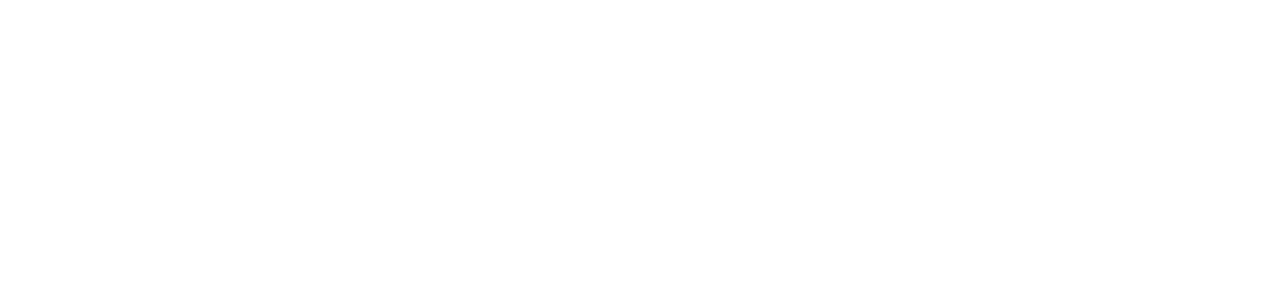
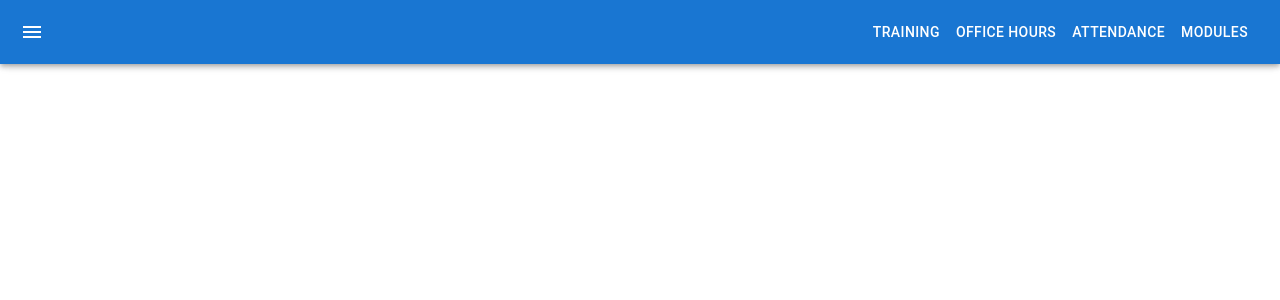
Before and after one commit to cfgjc24/Team-4, a React (Vite) app in the folder frontend/: page /tutor-home-page in a window 1280 px wide. Before the commit this address had no page. Shown: the top 300 px of the page. Built offline with nearby package versions, Linux system fonts and the light colour scheme.

Commit message:
navbar added to tutor home page

```diff
--- a/frontend/src/App.jsx
+++ b/frontend/src/App.jsx
@@ -3,6 +3,7 @@
 import './App.css'
 import StudentSignIn from './pages/StudentSignIn';
 import TutorSignIn from './pages/TutorSignIn';
+import ButtonAppBar from './pages/TutorHomePage';
 
 
 function App() {
@@ -12,9 +13,10 @@
       <Router>
         <Routes>
             <Route path="/" element={<StudentSignIn/>} />
+            <Route path = "/tutor-home-page" element={<ButtonAppBar/>} />
          {/* <Route path="/create-account" element={<CreateAccount/>} />  */}
           {/* <Route path="/student-signup" element={<StudentSignIn/>} />  */}
-           <Route path = "/tutor-signup" element={<TutorSignIn/>} />
+           {/* <Route path = "/tutor-signup" element={<TutorSignIn/>} /> */}
          {/* <Route path = "/teacher-signup" element={<TeacherSignIn/>} />
           <Route path = "/admin-signup" element={<AdminSignIn/>} />
           <Route path = "/student-dashboard" element={<StudentDashboard/>} />
--- a/frontend/src/components/NavBar.jsx
+++ b/frontend/src/components/NavBar.jsx
@@ -8,15 +8,17 @@
 
 const Navbar = () => {
   return (
-    <AppBar position="static">
+    <AppBar position="fixed" sx= {{width: '100%'}}>
       <Toolbar>
         <IconButton edge="start" color="inherit" aria-label="menu">
           <MenuIcon />
         </IconButton>
         <Typography variant="h6" style={{ flexGrow: 1 }}>
-          Navbar
         </Typography>
-        <Button color="inherit">Login</Button>
+        <Button color="inherit">Training</Button>
+        <Button color="inherit">Office Hours</Button>
+        <Button color="inherit">Attendance</Button>
+        <Button color="inherit">Modules</Button>
       </Toolbar>
     </AppBar>
   );
--- a/frontend/src/pages/TutorHomePage.jsx
+++ b/frontend/src/pages/TutorHomePage.jsx
@@ -7,28 +7,12 @@
 import MenuIcon from '@mui/icons-material/Menu';
 import Box from '@mui/material/Box';
 import AccountBalanceIcon from '@mui/icons-material/AccountBalance';
-import Navbar from './components/Navbar';
+import Navbar from '../components/NavBar';
 
 export default function ButtonAppBar() {
   return (
-    <Box sx={{ flexGrow: 1 }}>
-      <AppBar position="fixed" sx={{ width: '100%', bgcolor: '#67B0E8' }}>
+
       <Navbar />
-        <Toolbar>
-          <IconButton
-            size="large"
-            edge="start"
-            color="inherit"
-            aria-label="menu"
-            sx={{ mr: 2 }}
-          >
-            <AccountBalanceIcon />
-          </IconButton>
-          <Typography variant="h6" component="div" sx={{ flexGrow: 1 }}>
-           First Generation Investors
-          </Typography>
-        </Toolbar>
-      </AppBar>
-    </Box>
+
   );
 }
```
